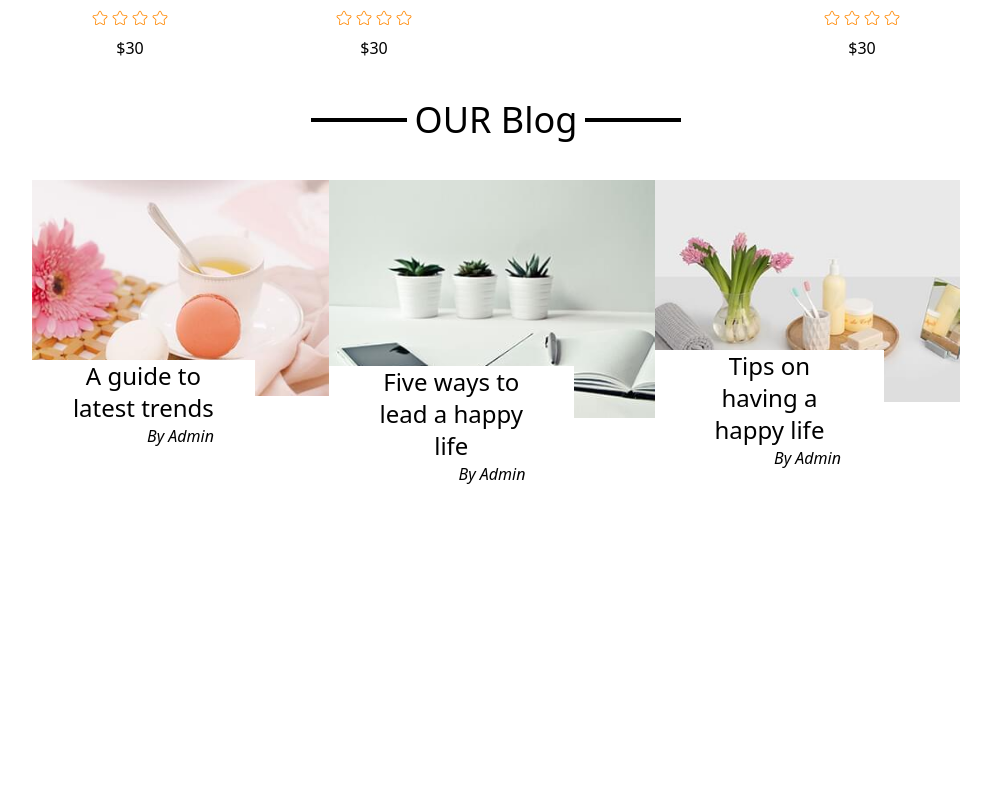
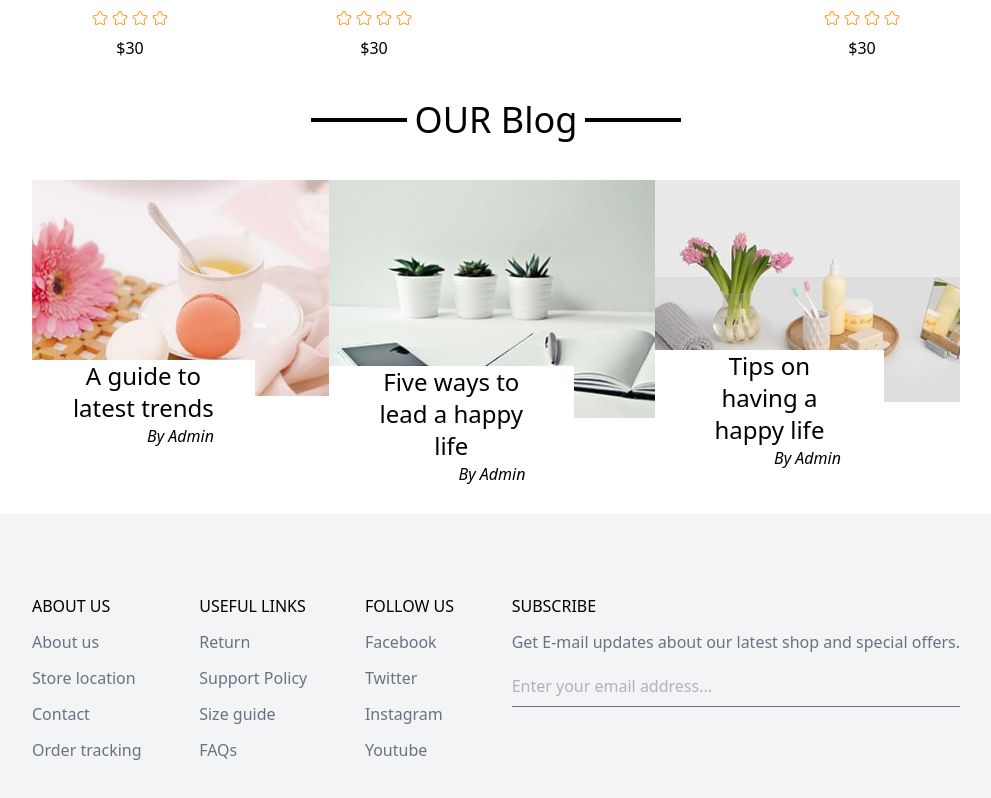
Before and after one commit to TahirSaifi09/Flone, a React (Vite) app in the folder flone/: page / in a window 1280 px wide. Shown: the part 1717-2515 px from the top of the page, without its empty margins (144-1135 px from the left). Before the commit the page ends 2231 px from the top, so only its background shows below. Built offline with nearby package versions, Linux system fonts and the light colour scheme.

Commit message:
Created footer

```diff
--- /dev/null
+++ b/flone/src/component/Footer.jsx
@@ -0,0 +1,32 @@
+export default function Footer(){
+    return(
+        <div className="w-full flex justify-between px-44 py-20 bg-gray-100">
+            <ul className="flex flex-col gap-3 text-gray-500">
+                <li className="text-black">ABOUT US</li>
+                <li>About us</li>
+                <li>Store location</li>
+                <li>Contact</li>
+                <li>Order tracking</li>
+            </ul>
+            <ul className="flex flex-col gap-3 text-gray-500">
+                <li className="text-black">USEFUL LINKS</li>
+                <li>Return</li>
+                <li>Support Policy</li>
+                <li>Size guide</li>
+                <li>FAQs</li>
+            </ul>
+            <ul className="flex flex-col gap-3 text-gray-500">
+                <li className="text-black">FOLLOW US</li>
+                <li>Facebook</li>
+                <li>Twitter</li>
+                <li>Instagram</li>
+                <li>Youtube</li>
+            </ul>
+            <div className="flex flex-col gap-3 text-gray-500">
+                <p className="text-black">SUBSCRIBE</p>
+                <p>Get E-mail updates about our latest shop and special offers.</p>
+                <input type="email" name="email" placeholder="Enter your email address..." className="outline-none border-b py-2" />
+            </div>
+        </div>
+    )
+}
--- a/flone/src/page/home.jsx
+++ b/flone/src/page/home.jsx
@@ -4,6 +4,7 @@ import Hero from "../component/home/hero";
 import Services from "../component/home/services"
 import Deals from "../component/home/deals";
 import Blog from "../component/home/Blog";
+import Footer from "../component/Footer";
 export default function Home(){
     return(
         <div>
@@ -12,6 +13,7 @@ export default function Home(){
             <Services />
             <Deals />
             <Blog />
+            <Footer />
         </div>
     )
 }
```
